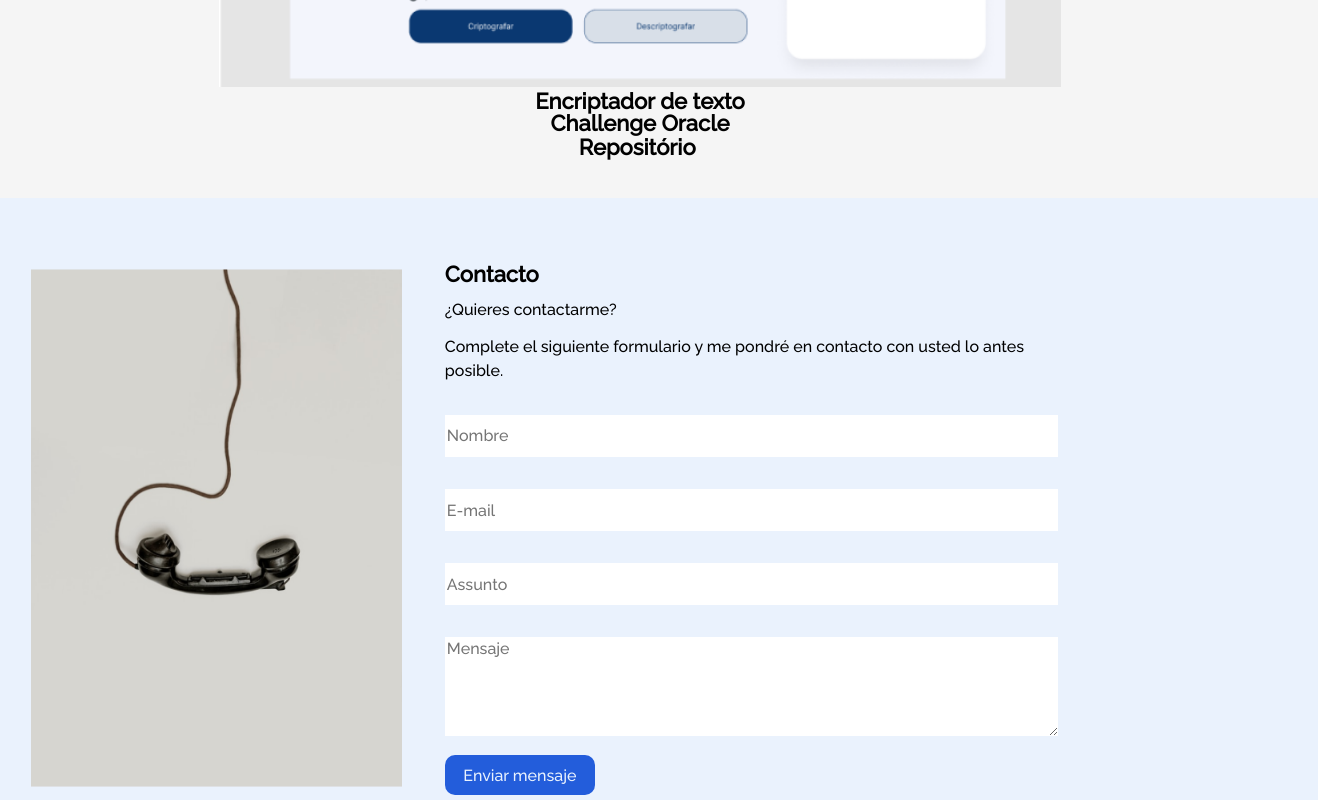
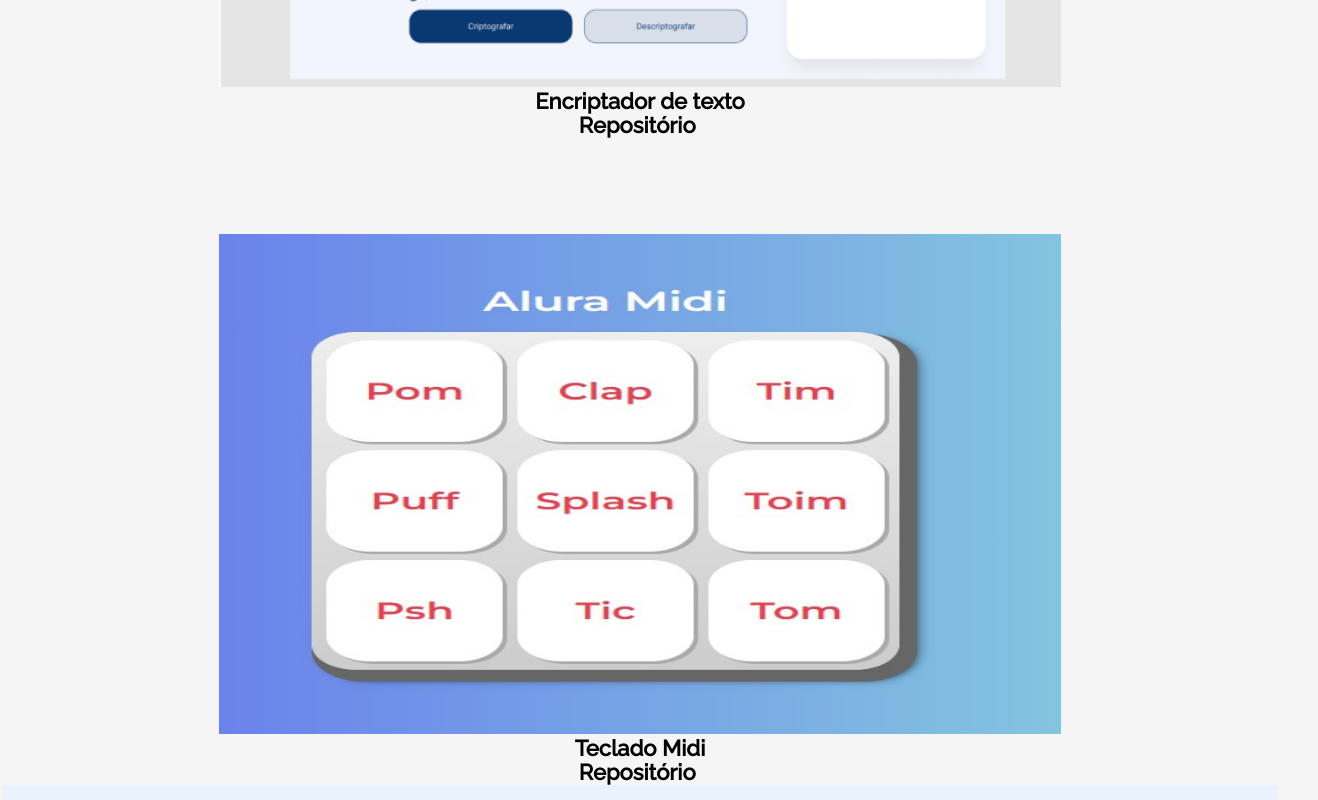
Before and after one commit to JuanManuelPaezCarrillo/Portafolio, a plain HTML site: page index.html in a window 1280 px wide. Shown: the part 3300-4100 px from the top of the page, 1318 px wide, since content can reach past the window. Drawn offline with Linux system fonts and the light colour scheme.

Commit message:
se agregó experiencia

```diff
--- a/flexbox.css
+++ b/flexbox.css
@@ -120,7 +120,11 @@
     margin-top: 8%;
     width: 70%;
 }
-
+.experience__img__midi{
+    margin-top: 8%;
+   height: 500px;
+   width: 70%;
+}
 .formcontato__img{
     display: none;
 }
--- a/index.html
+++ b/index.html
@@ -172,8 +172,8 @@
             <!-- Pon el logotipo/captura de pantalla de tu proyecto -->
             <img class="experience__img" src="assets/aluraplay.jpg">
             <div class="experience__info"
-                <h2 class="experience__title">Juego creado con HTML y JavaScript</h2>
-                <h3 class="experience__text">Challenge Oracle </h3>
+                <h2 class="experience__title">Play Videos</h2>
+                <h3 class="experience__text"></h3>
                     <div class="experience__description">
                         <!-- Pon el enlace del proyecto en Github o GithubPages -->
                             <span class="experience__repo"><a href="https://github.com/JuanManuelPaezCarrillo/aluraplay-actualizado.git"><button class="experiencia__botao--repo">Repositório</button></a></span>
@@ -187,7 +187,7 @@
             <img class="experience__img" src="assets\secretcode_print.png">
             <div class="experience__info-container"
                 <h2 class="experience__title">Encriptador de texto</h2>
-                <h3 class="experience__text">Challenge Oracle </h3>
+                <h3 class="experience__text"></h3>
                     <div class="experience__description">
                             <!-- Pon el enlace del proyecto en Github o GithubPages -->
                             <span class="experience__repo"><a href="https://github.com/JuanManuelPaezCarrillo/Encriptador.git"><button class="experiencia__botao--repo">Repositório</button></a></span>
@@ -196,7 +196,21 @@
             </div>
         </div>
 
+        <div class="experience__box">
+            <!-- Pon el logotipo/captura de pantalla de tu proyecto -->
+            <img class="experience__img__midi" src="assets/aluramidi.jpg">
+            <div class="experience__info-container"
+                <h2 class="experience__title">Teclado Midi</h2>
+                <h3 class="experience__text"></h3>
+                    <div class="experience__description">
+                            <!-- Pon el enlace del proyecto en Github o GithubPages -->
+                            <span class="experience__repo"><a href="https://github.com/JuanManuelPaezCarrillo/midi.git"><button class="experiencia__botao--repo">Repositório</button></a></span>
+                            <span class="experience__demo"><a href=""><button class="experience__botao--demo"><!--Ver demo--></button></a></span>
+                    </div>
+            </div>
         </div>
+
+      </section>
 
         <!-- Sección de Contacto -->
         <section class="formcontato__box" id="contacto" >
--- a/style.css
+++ b/style.css
@@ -104,6 +104,7 @@
     font-weight: 700;
     text-align: center;
 }
+
 .formcontato__box{
     margin-left: -3%;
     margin-right: -3%;
```
Also changed, not shown: assets/aluramidi.jpg (added).
